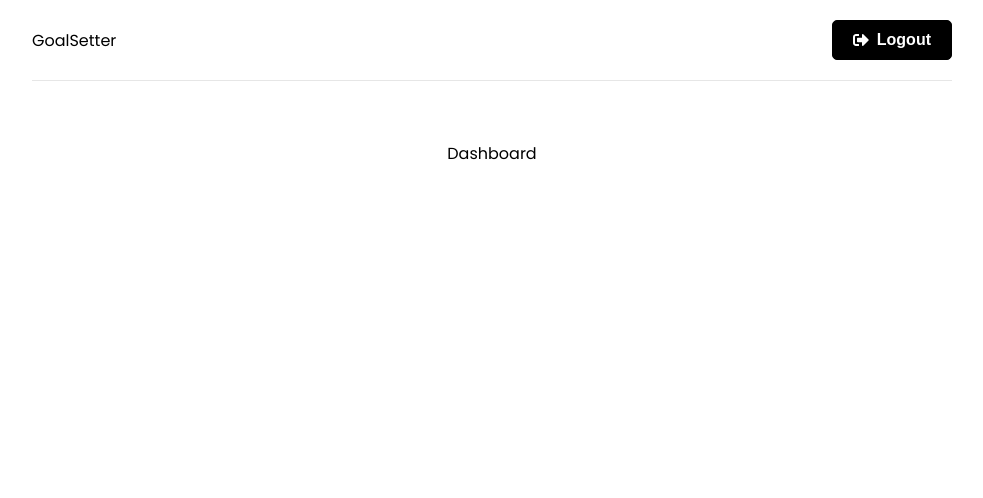
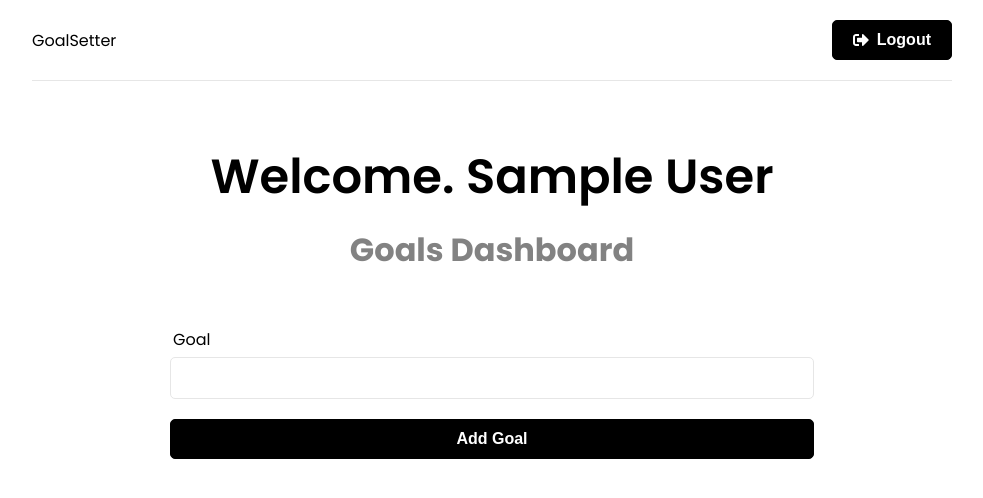
Before and after one commit to sagar-pardhi/goal-setter-frontend, a React (Create React App) app: page / in a window 1280 px wide. Shown: the top 498 px of the page, without its empty margins (148-1131 px from the left). Built offline with nearby package versions, Linux system fonts and the light colour scheme; sample sign-in values are in the browser's storage.

Commit message:
updated dashboard

```diff
--- a/src/pages/Dashboard.jsx
+++ b/src/pages/Dashboard.jsx
@@ -1,7 +1,27 @@
 import React from "react";
+import { useNavigate } from "react-router-dom";
+import { useSelector } from "react-redux";
+import GoalForm from "../components/GoalForm";
 
 const Dashboard = () => {
-  return <div>Dashboard</div>;
+  const navigate = useNavigate();
+  const { user } = useSelector((state) => state.auth);
+
+  React.useEffect(() => {
+    if (!user) {
+      navigate("/login");
+    }
+  }, [user, navigate]);
+
+  return (
+    <>
+      <section className="heading">
+        <h1>Welcome. {user && user.name}</h1>
+        <p>Goals Dashboard</p>
+      </section>
+      <GoalForm />
+    </>
+  );
 };
 
 export default Dashboard;
```
